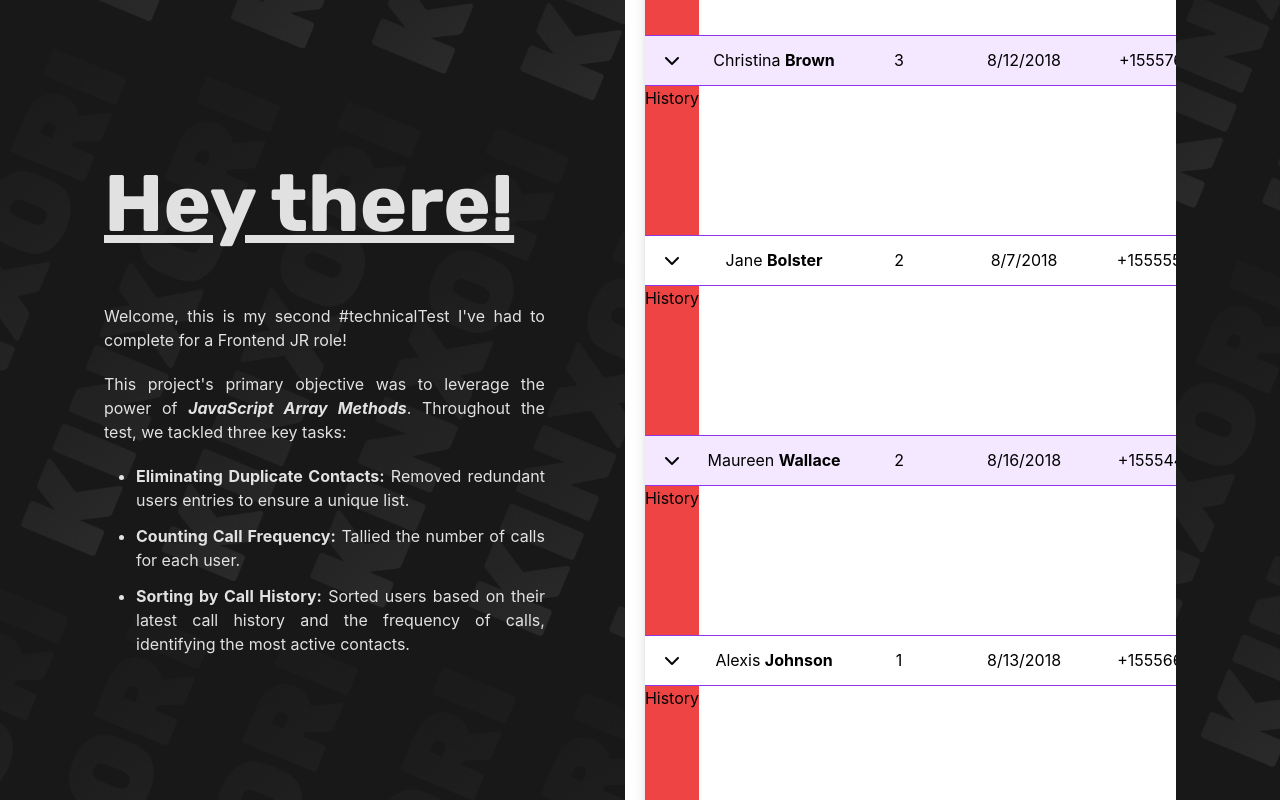
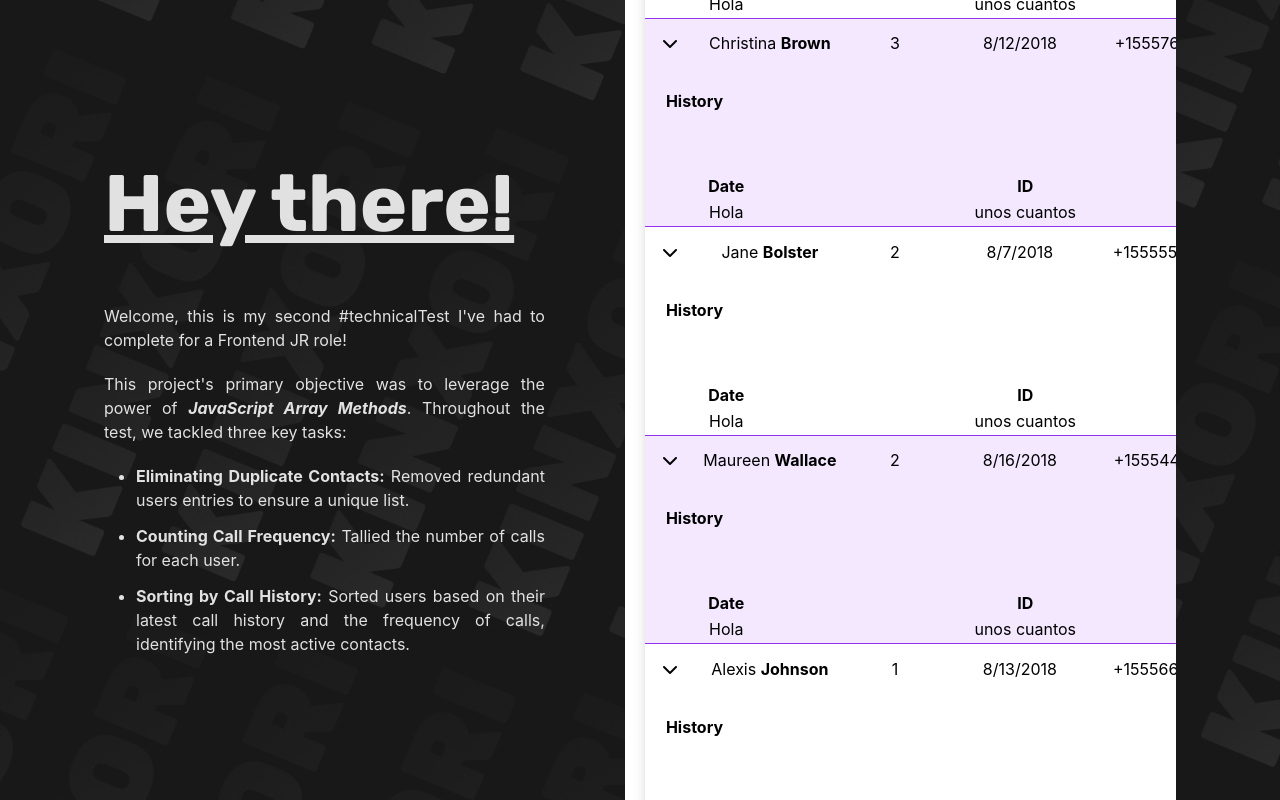
Before and after one commit to kinxori/technical-test-2, a React (Vite) app: page / in a window 1280 px wide. Shown: the top 800 px of the page. Built offline with nearby package versions, Linux system fonts and the light colour scheme.

Commit message:
adding <colSpan> to solve width issue for second row

```diff
--- a/src/components/UserFilter.jsx
+++ b/src/components/UserFilter.jsx
@@ -36,10 +36,10 @@ export default function UserFilterComponent() {
         <table className=" w-[100%] rounded-md overflow-hidden shadow-lg shadow-black/20 border-gray-400 border-y-[1px] text-black border-collapse ">
           <thead className="text-center bg-purple-600 h-[70px] text-white  w-[100%] ">
             <tr className=" border-purple-600 border-y-[1px]  ">
-              <th className="w-fit">
+              <th className="min-w-[50px]">
                 <i>&#160;</i>
               </th>
-              <th className="min-w-[150px]   ">
+              <th className="min-w-[150px]">
                 <i>Name</i>
               </th>
               <th className="min-w-[100px]">
@@ -58,9 +58,9 @@ export default function UserFilterComponent() {
             <>
               <tbody
                 key={item.phoneNumber + item.called}
-                className="even:bg-purple-100 text-center  w-[100%] "
+                className="even:bg-purple-100 text-center w-[100%] "
               >
-                <tr className="border-purple-600 border-y-[1px] h-[50px] w-[100%]">
+                <tr className="border-purple-600 border-t-[1px] h-[50px]">
                   <td>
                     <i className="fa-solid fa-chevron-down"></i>
                   </td>
@@ -77,11 +77,12 @@ export default function UserFilterComponent() {
                   </td>
                   <td>{item.phoneNumber}</td>
                 </tr>
-                <tr className=" h-[150px] w-[100px] bg-red-500 ">
-                  <h3>History</h3>
-                  {/* <div className=" w-[100%]">
-                    <div className="border-box p-5 font-bold  w-[100%] "></div> */}
-                  {/* <table className="w-full  ">
+                <tr className="h-fit">
+                  <td colSpan={5}>
+                    <div className="w-full">
+                      <h3 className="font-bold text-left p-5">History</h3>
+                      <div className="border-box p-5 font-bold  w-[100%] "></div>
+                      <table className="w-full  ">
                         <thead>
                           <tr>
                             <th>Date</th>
@@ -94,8 +95,9 @@ export default function UserFilterComponent() {
                             <td>unos cuantos</td>
                           </tr>
                         </tbody>
-                    </table> */}
-                  {/* </div> */}
+                      </table>
+                    </div>
+                  </td>
                 </tr>
               </tbody>
             </>
```
Lines whose indentation alone changed are shown as unchanged.
